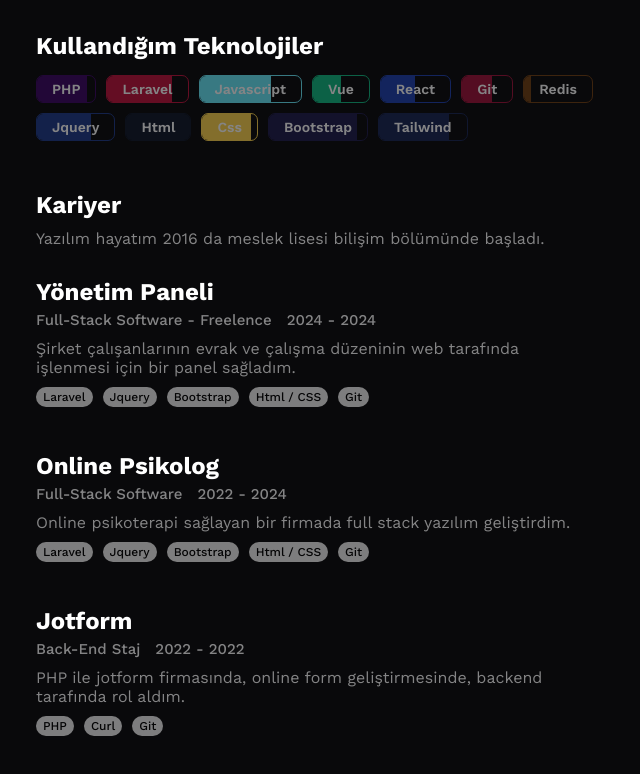
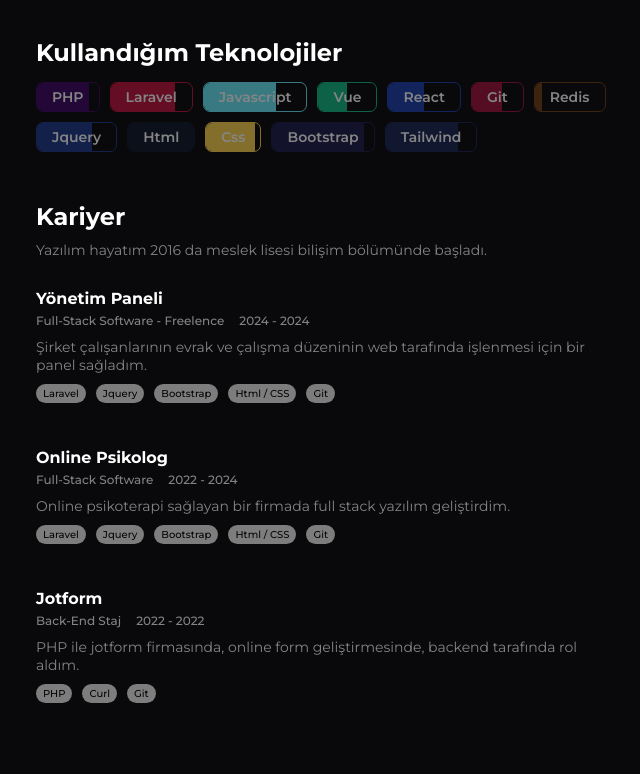
Before and after one commit to HasanBasri06/my-portfoy, a React (Vite) app: page / in a window 1280 px wide. Shown: the part 894-1668 px from the top of the page, without its empty margins (279-919 px from the left). After the commit the page ends 1642 px from the top, so only its background shows below. Built offline with nearby package versions, Linux system fonts and the light colour scheme; a web font is replaced by a local one.

Commit message:
kariyer düzeltildi

```diff
--- a/index.html
+++ b/index.html
@@ -8,7 +8,7 @@
     <link rel="preconnect" href="https://fonts.googleapis.com">
     <link rel="preconnect" href="https://fonts.gstatic.com" crossorigin>
     <link href="https://fonts.googleapis.com/css2?family=SUSE:wght@100..800&display=swap" rel="stylesheet">
-    <link href="https://fonts.googleapis.com/css2?family=Open+Sans:ital,wght@0,300..800;1,300..800&family=Poppins:ital,wght@0,100;0,200;0,300;0,400;0,500;0,600;0,700;0,800;0,900;1,100;1,200;1,300;1,400;1,500;1,600;1,700;1,800;1,900&family=Roboto:ital,wght@0,100;0,300;0,400;0,500;0,700;0,900;1,100;1,300;1,400;1,500;1,700;1,900&family=Rubik:ital,wght@0,300..900;1,300..900&family=Work+Sans:ital,wght@0,100..900;1,100..900&display=swap" rel="stylesheet">
+    <link href="https://fonts.googleapis.com/css2?family=Inter:ital,opsz,wght@0,14..32,100..900;1,14..32,100..900&family=Montserrat:ital,wght@0,100..900;1,100..900&family=Mukta:wght@200;300;400;500;600;700;800&family=Noto+Sans:ital,wght@0,100..900;1,100..900&display=swap" rel="stylesheet">
   </head>
   <body>
     <div id="root"></div>
--- a/src/App.css
+++ b/src/App.css
@@ -192,17 +192,18 @@
 
 .careerRow .careerCity,
 .careerRow .careerDate {
-    font-size: 15px;
+    font-size: 12px;
     font-weight: 500;
     color: rgba(255, 255, 255, 0.5);
 }
 
 .careerTitle {
-    font-size: 24px;
+    font-size: 16px;
 }
 
 .careerDesc {
     color: rgba(255, 255, 255, 0.5);
+    font-size: 14px;
 }
 
 .careerTechnologies {
@@ -215,7 +216,7 @@
 .careerTechnologies span {
     background-color: rgb(241, 241, 241);
     color: black;
-    font-size: 12px;
+    font-size: 10px;
     padding: 3px 7px;
     border-radius: 10px;
     font-weight: 500;
--- a/src/index.css
+++ b/src/index.css
@@ -22,7 +22,7 @@
 body {
   margin: 0;
   padding: 0;
-  font-family: "Work Sans", sans-serif;
+  font-family: "Montserrat", sans-serif;
   height: 100%;
   width: 100%;
   background-color: #09090b;
```
